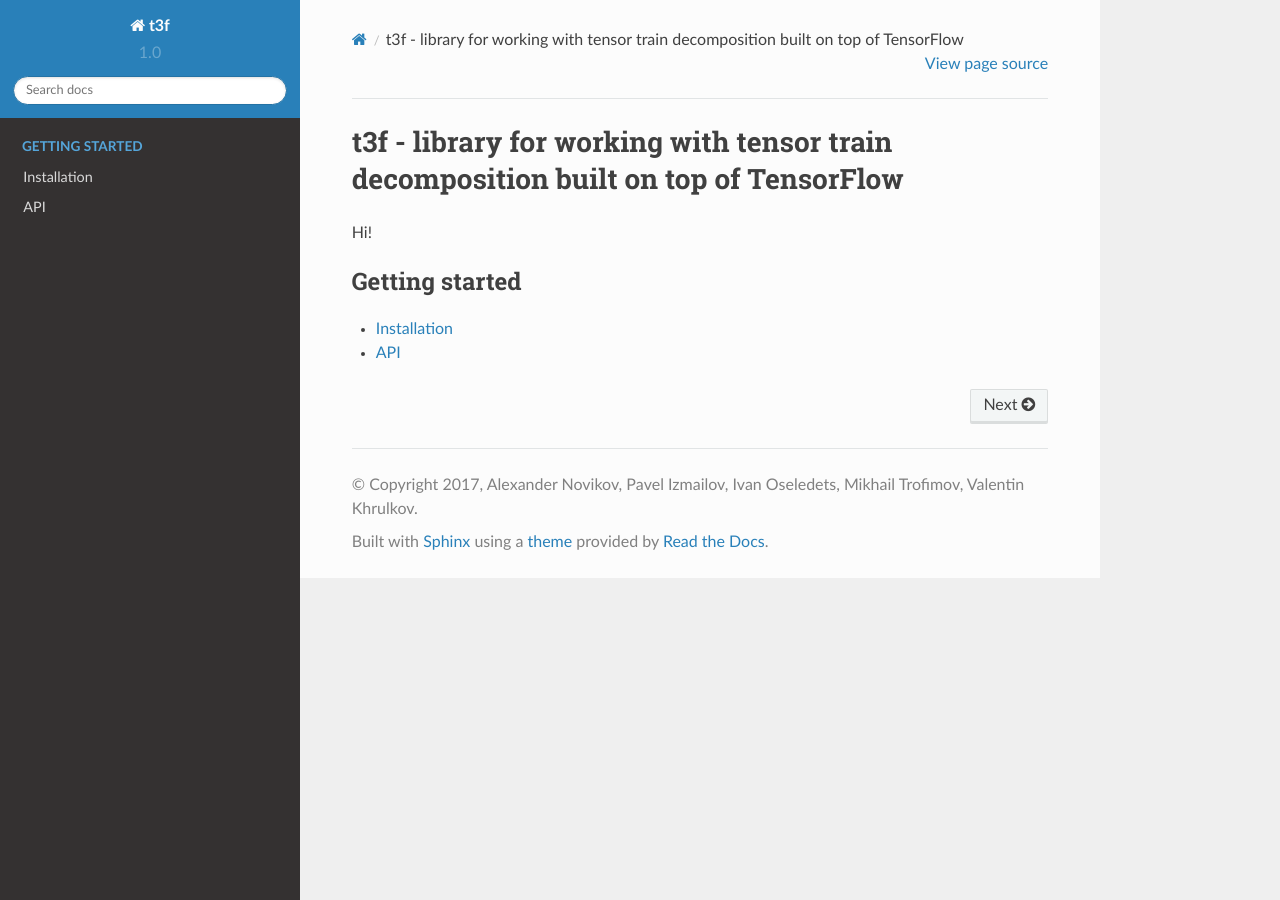
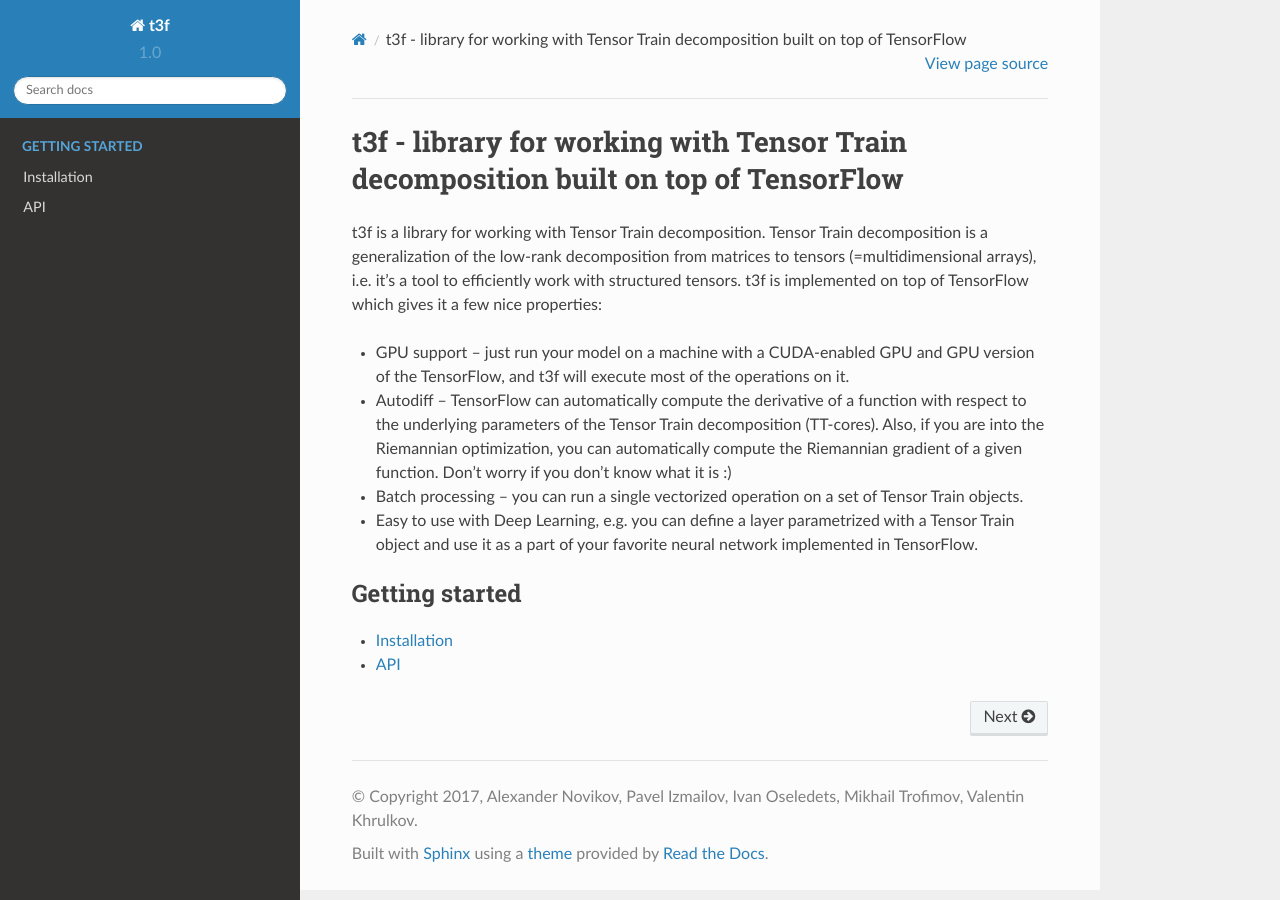
Before and after one commit to Bihaqo/t3f, a Sphinx documentation site: the page built from docs/index.rst, in a window 1280 px wide. Built offline with Sphinx 7.4.7 and the Read the Docs theme 2.0.0, drawn with Linux system fonts in a browser that asks for light colours.

Commit message:
init first few words about the library

```diff
--- a/docs/index.rst
+++ b/docs/index.rst
@@ -1,7 +1,13 @@
-t3f - library for working with tensor train decomposition built on top of TensorFlow
+t3f - library for working with Tensor Train decomposition built on top of TensorFlow
 =============================
 
-Hi!
+t3f is a library for working with Tensor Train decomposition. Tensor Train decomposition is a generalization of the low-rank decomposition from matrices to tensors (=multidimensional arrays), i.e. it's a tool to efficiently work with structured tensors.
+t3f is implemented on top of TensorFlow which gives it a few nice properties:
+
+- GPU support -- just run your model on a machine with a CUDA-enabled GPU and GPU version of the TensorFlow, and t3f will execute most of the operations on it.
+- Autodiff -- TensorFlow can automatically compute the derivative of a function with respect to the underlying parameters of the Tensor Train decomposition (TT-cores). Also, if you are into the Riemannian optimization, you can automatically compute the Riemannian gradient of a given function. Don't worry if you don't know what it is :)
+- Batch processing -- you can run a single vectorized operation on a set of Tensor Train objects.
+- Easy to use with Deep Learning, e.g. you can define a layer parametrized with a Tensor Train object and use it as a part of your favorite neural network implemented in TensorFlow.
 
 .. toctree::
     :maxdepth: 1
```
